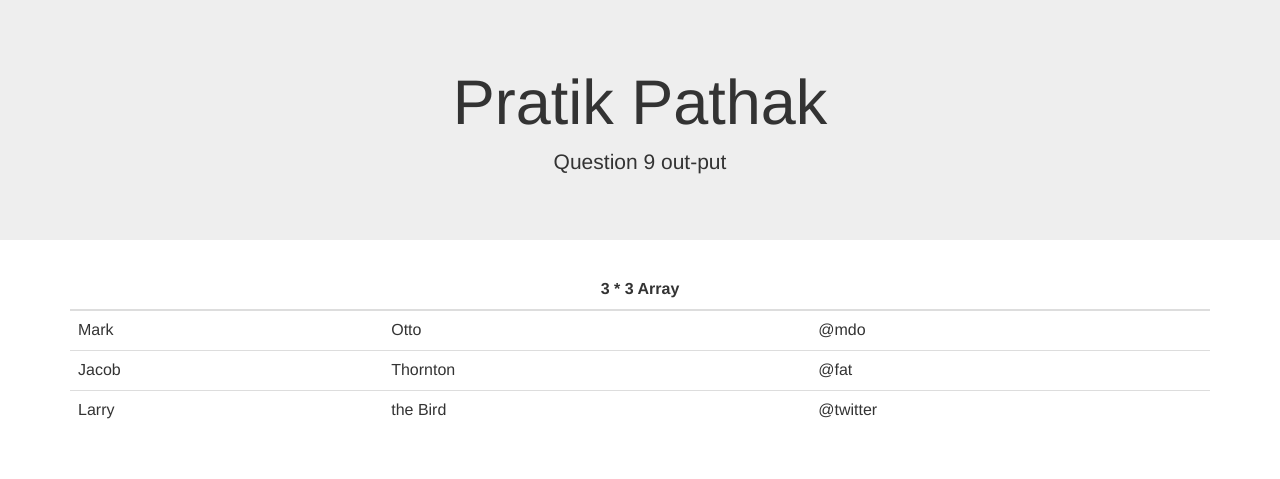
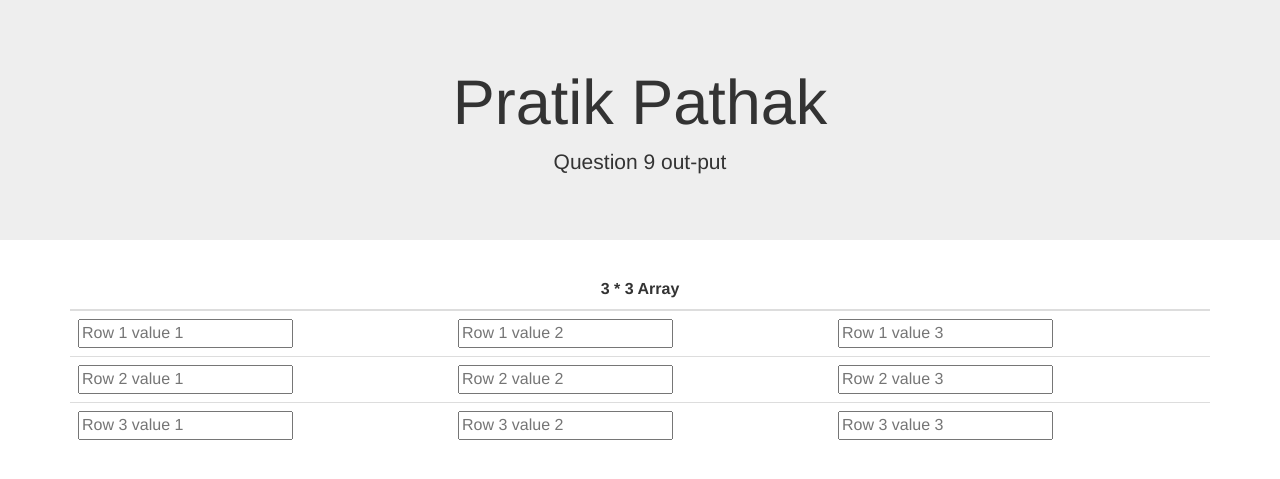
Before and after one commit to pratikpathak99/PHP, a PHP site: the page made by Assignment/Question 9/Question 9.php in a window 1280 px wide. Shown: the top 479 px of the page. Run offline with PHP 8.4, Linux system fonts and the light colour scheme; some libraries are stand-ins or nearby versions.

Commit message:
Update Question 9.php

```diff
--- a/Assignment/Question 9/Question 9.php
+++ b/Assignment/Question 9/Question 9.php
@@ -2,7 +2,7 @@
 
 <html>
 <head>
-    <title>Question 1</title>
+    <title>Question 9</title>
     <meta charset="utf-8">
     <meta name="viewport" content="width=device-width, initial-scale=1">
     <link rel="stylesheet" href="https://maxcdn.bootstrapcdn.com/bootstrap/3.4.1/css/bootstrap.min.css">
@@ -21,19 +21,19 @@
         </thead>
         <tbody>
         <tr>
-            <td>Mark</td>
-            <td>Otto</td>
-            <td>@mdo</td>
+            <td><input type="text" id="oneone" name="one" placeholder="Row 1 value 1" /> </td>
+            <td><input type="text" id="onetwo" name="one" placeholder="Row 1 value 2" /> </td>
+            <td><input type="text" id="onethree" name="one" placeholder="Row 1 value 3" /> </td>
         </tr>
         <tr>
-            <td>Jacob</td>
-            <td>Thornton</td>
-            <td>@fat</td>
+            <td><input type="text" id="twoone" name="one" placeholder="Row 2 value 1" /> </td>
+            <td><input type="text" id="twotwo" name="one" placeholder="Row 2 value 2" /> </td>
+            <td><input type="text" id="twothree" name="one" placeholder="Row 2 value 3" /> </td>
         </tr>
         <tr>
-            <td>Larry</td>
-            <td>the Bird</td>
-            <td>@twitter</td>
+            <td><input type="text" id="threeone" name="one" placeholder="Row 3 value 1" /> </td>
+            <td><input type="text" id="threetwo" name="one" placeholder="Row 3 value 2" /> </td>
+            <td><input type="text" id="threethree" name="one" placeholder="Row 3 value 3" /> </td>
         </tr>
         </tbody>
     </table></div>
```
